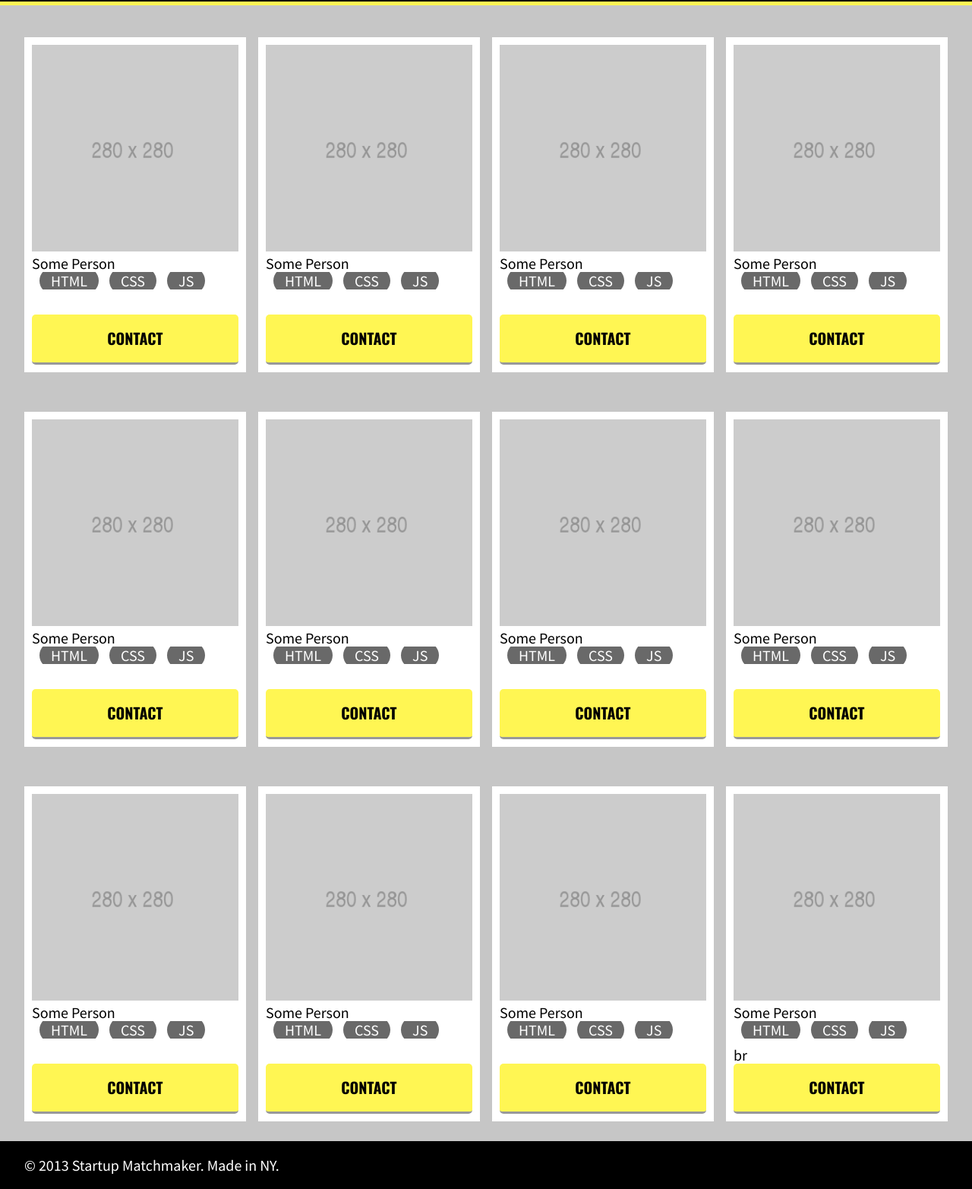
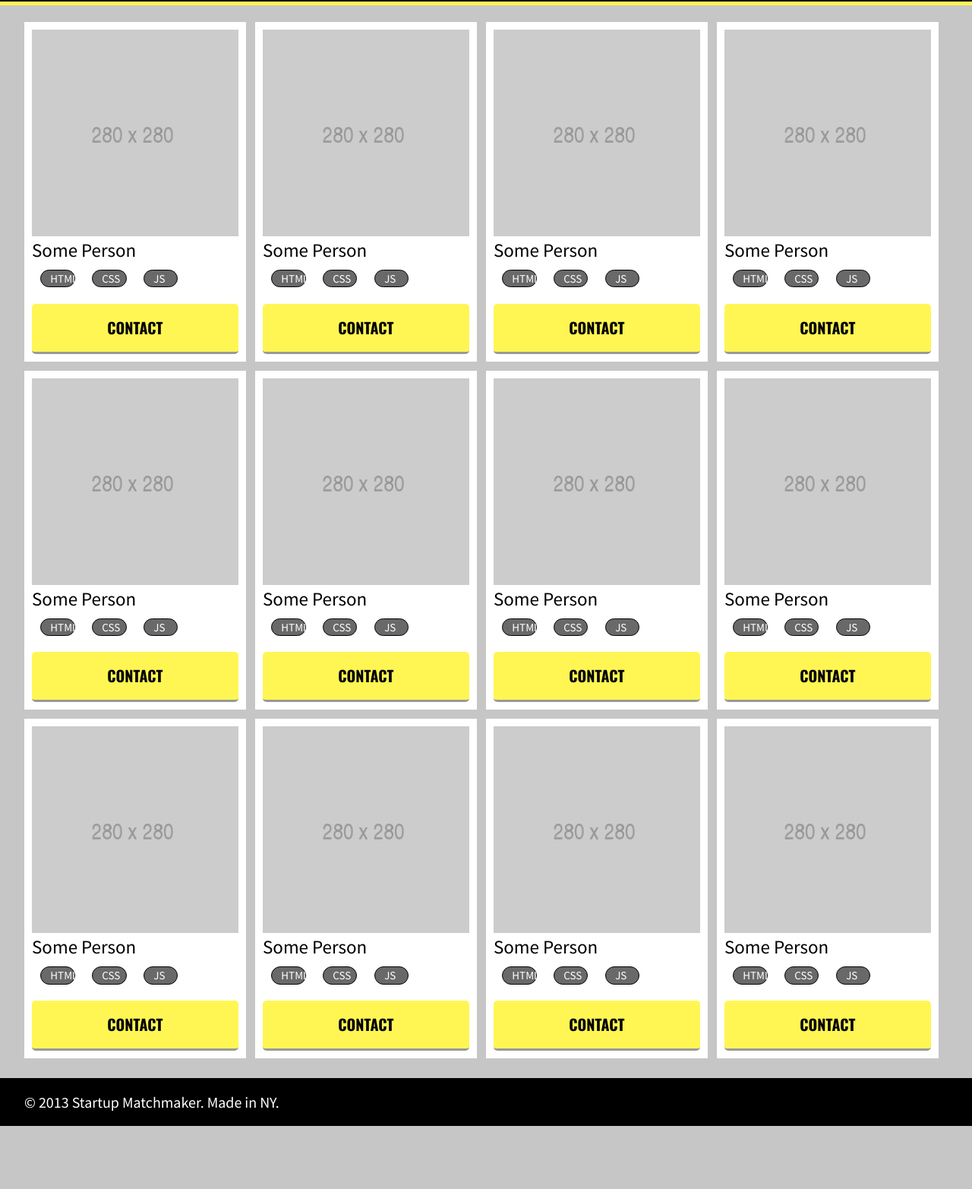
Before and after one commit to RV3310/matchmaker_startup, a plain HTML site: page find_developers.html in a window 1280 px wide. Shown: the part 117-1682 px from the top of the page at 76% size. After the commit the page ends 1599 px from the top, so only its background shows below. Drawn offline with nearby package versions, Linux system fonts and the light colour scheme.

Commit message:
update_181217_1

```diff
--- a/css/styles.css
+++ b/css/styles.css
@@ -37,14 +37,6 @@ Dark grey:      #999999;
 
 .devs {
 	background-color: #C6C6C6;
-}
-
-a:hover {
-		font-weight: 900;
-}
-
-li:hover {
-	font-weight: 900;
 }
 
 .fixed {
@@ -316,35 +308,29 @@ footer {
 	background-color: #000;
 	color: #fff;
 	padding: 20px 0;
+	margin-top: 20px;
 }
 
 /**********************************
 DEV PAGE STYLING
 ************************************/
 
-section .profiles {
-	padding-top: 20px;
-}
 
 .profiles  {
   padding-left: 0;
 }
 
-.profiles li:first-child {
-	margin-left: 0;
-}
-
-.profiles li:last-child {
-	margin-right: 0;
+.profiles ul {
 }
 
 .profiles li {
   list-style: none;
-  display: inline-block;
+  display: inline;
   width: 24%;
   margin: .5% .5%;
   background-color: white;
   padding: 10px;
+  float: left;
 
 }
 
@@ -352,28 +338,74 @@ img {
 	width: 100%;
 }
 
-.skills li {
- border: none;
- display: inline;
- margin: 20px auto 20px 10px;
- background-color: #696969;
- color: white;
- padding: 5px  15px;
- border-radius: 50px;
- font-size: 20px;
+figcaption {
+	font-size: 25px;
 }
 
-.skills li:first-child {
-  margin-left: 0;
+.skills {
+	overflow: hidden;
+	margin-bottom: 10px;
 }
 
-ul .skills {
-	padding-left: 10px;
-	margin-bottom: 10px;
-	overflow: hidden;
+.skills li {
+	/*border: 1px solid black;
+	display: inline-block;*/
+	float: left;
+	/*background-color: #696969;
+	padding: 2px  12px;
+	border-radius: 100px;
+	font-size: 15px;
+	color: #000;*/
+
+}
+
+.skills li a {
+	border: 1px solid black;
+	display: block;
+	background-color: #696969;
+	padding: 2px  12px;
+	border-radius: 100px;
+	font-size: 15px;
+	color: white;
+	margin-right: 0 5px 5px 0;
 }
 
 
-/******************************
+ul .skills {
+	padding-left: 0px;
+}
+
+.box.col_1 {
+	margin-left: 0;
+}
+
+
+/*****************************
 DEV PAGE STLYING
-******************************
+******************************/
+
+/*****************************
+PUSEUDO CLASSES
+******************************/
+
+
+header a:hover {
+	color: yellow;
+}
+
+.active {
+	background-color: grey;
+	vertical-align: baseline;
+}
+
+a:hover {
+		font-weight: 900;
+}
+
+li:hover {
+	font-weight: 900;
+}
+
+/*****************************
+PUSEUDO CLASSES	ENDA
+******************************/
--- a/find_developers.html
+++ b/find_developers.html
@@ -2,7 +2,7 @@
 <html lang="en">
   <head>
   	<meta charset="UTF-8">
-  	<title>SM|Developer Page</title>
+  	<title>Find Developers</title>
 
   	<!-- 'Source Sans Pro', 'Oswald' and 'Merriweather' -->
   	<link href='http://fonts.googleapis.com/css?family=Source+Sans+Pro:400,700|Oswald:700|Merriweather:700,700italic' rel='stylesheet' type='text/css'>
@@ -10,6 +10,7 @@
     <link rel="stylesheet" href="./css/normalize.css">
     <link rel="stylesheet" href="./css/styles.css">
   </head>
+
   <body class="devs">
     <header class="fixed">
       <div class="container clearfix">
@@ -17,7 +18,7 @@
 
         <nav>
           <ul class="header">
-            <li><a href="#" class="selected">Find Developers</a></li>
+            <li><a href="#" class="active">Find Developers</a></li>
             <li><a href="./find_designers.html">Find Designers</a></li>
             <li><a href="#">How it works</a></li>
             <li><a href="#">Our Team</a></li>
@@ -26,147 +27,127 @@
         </nav>
       </div>
     </header>
-    <section class=" profiles relative">
-        <div class="container row_1 ">
+    <section class="profiles relative">
+        <div class="container row_1 clearfix">
           <ul class="profiles" >
             <li class="box col_1">
               <img class="photo" src="./images/placeholder.png" alt="Some Person">
               <figcaption>Some Person</figcaption>
               <ul class="skills">
-                <li>HTML</li>
-                <li>CSS</li>
-                <li>JS</li>
+                <li><a href="#">HTML</a></li>
+                <li><a href="#">CSS</a></li>
+                <li><a href="#">JS</a></li>
               </ul>
-              <br>
               <a href="#" class="cta cta_yellow contact">Contact</a>
             </li>
             <li class="box col_2">
               <img class="photo" src="./images/placeholder.png" alt="Some Person">
               <figcaption>Some Person</figcaption>
               <ul class="skills">
-                <li>HTML</li>
-                <li>CSS</li>
-                <li>JS</li>
+                <li><a href="#">HTML</a></li>
+                <li><a href="#">CSS</a></li>
+                <li><a href="#">JS</a></li>
               </ul>
-              <br>
               <a href="#" class="cta cta_yellow contact">Contact</a>
             </li>
             <li class="box col_3">
               <img class="photo" src="./images/placeholder.png" alt="Some Person">
               <figcaption>Some Person</figcaption>
               <ul class="skills">
-                <li>HTML</li>
-                <li>CSS</li>
-                <li>JS</li>
+                <li><a href="#">HTML</a></li>
+                <li><a href="#">CSS</a></li>
+                <li><a href="#">JS</a></li>
               </ul>
-              <br>
               <a href="#" class="cta cta_yellow contact">Contact</a>
             </li>
             <li class="box col_4">
               <img class="photo" src="./images/placeholder.png" alt="Some Person">
               <figcaption>Some Person</figcaption>
               <ul class="skills">
-                <li>HTML</li>
-                <li>CSS</li>
-                <li>JS</li>
+                <li><a href="#">HTML</a></li>
+                <li><a href="#">CSS</a></li>
+                <li><a href="#">JS</a></li>
               </ul>
-              <br>
               <a href="#" class="cta cta_yellow contact">Contact</a>
             </li>
-          </ul>
-        </div>
-        <div class="container row_2">
-          <ul class="profiles" >
             <li class="box col_1">
               <img class="photo" src="./images/placeholder.png" alt="Some Person">
               <figcaption>Some Person</figcaption>
               <ul class="skills">
-                <li>HTML</li>
-                <li>CSS</li>
-                <li>JS</li>
+                <li><a href="#">HTML</a></li>
+                <li><a href="#">CSS</a></li>
+                <li><a href="#">JS</a></li>
               </ul>
-              <br>
               <a href="#" class="cta cta_yellow contact">Contact</a>
             </li>
             <li class="box col_2">
               <img class="photo" src="./images/placeholder.png" alt="Some Person">
               <figcaption>Some Person</figcaption>
               <ul class="skills">
-                <li>HTML</li>
-                <li>CSS</li>
-                <li>JS</li>
+                <li><a href="#">HTML</a></li>
+                <li><a href="#">CSS</a></li>
+                <li><a href="#">JS</a></li>
               </ul>
-              <br>
               <a href="#" class="cta cta_yellow contact">Contact</a>
             </li>
             <li class="box col_3">
               <img class="photo" src="./images/placeholder.png" alt="Some Person">
               <figcaption>Some Person</figcaption>
               <ul class="skills">
-                <li>HTML</li>
-                <li>CSS</li>
-                <li>JS</li>
+                <li><a href="#">HTML</a></li>
+                <li><a href="#">CSS</a></li>
+                <li><a href="#">JS</a></li>
               </ul>
-              <br>
               <a href="#" class="cta cta_yellow contact">Contact</a>
             </li>
             <li class="box col_4">
               <img class="photo" src="./images/placeholder.png" alt="Some Person">
               <figcaption>Some Person</figcaption>
               <ul class="skills">
-                <li>HTML</li>
-                <li>CSS</li>
-                <li>JS</li>
+                <li><a href="#">HTML</a></li>
+                <li><a href="#">CSS</a></li>
+                <li><a href="#">JS</a></li>
               </ul>
-              <br>
               <a href="#" class="cta cta_yellow contact">Contact</a>
             </li>
-          </ul>
-        </div>
-        <div class="container row_3">
-          <ul class="profiles">
             <li class="box col_1">
               <img class="photo" src="./images/placeholder.png" alt="Some Person">
               <figcaption>Some Person</figcaption>
               <ul class="skills">
-                <li>HTML</li>
-                <li>CSS</li>
-                <li>JS</li>
+                <li><a href="#">HTML</a></li>
+                <li><a href="#">CSS</a></li>
+                <li><a href="#">JS</a></li>
               </ul>
-              <br>
               <a href="#" class="cta cta_yellow contact">Contact</a>
             </li>
             <li class="box col_2">
               <img class="photo" src="./images/placeholder.png" alt="Some Person">
               <figcaption>Some Person</figcaption>
               <ul class="skills">
-                <li>HTML</li>
-                <li>CSS</li>
-                <li>JS</li>
+                <li><a href="#">HTML</a></li>
+                <li><a href="#">CSS</a></li>
+                <li><a href="#">JS</a></li>
               </ul>
-              <br>
               <a href="#" class="cta cta_yellow contact">Contact</a>
             </li>
             <li class="box col_3">
               <img class="photo" src="./images/placeholder.png" alt="Some Person">
               <figcaption>Some Person</figcaption>
               <ul class="skills">
-                <li>HTML</li>
-                <li>CSS</li>
-                <li>JS</li>
+                <li><a href="#">HTML</a></li>
+                <li><a href="#">CSS</a></li>
+                <li><a href="#">JS</a></li>
               </ul>
-              <br>
               <a href="#" class="cta cta_yellow contact">Contact</a>
             </li>
             <li class="box col_4">
               <img class="photo" src="./images/placeholder.png" alt="Some Person">
               <figcaption>Some Person</figcaption>
               <ul class="skills">
-                <li>HTML</li>
-                <li>CSS</li>
-                <li>JS</li>
+                <li><a href="#">HTML</a></li>
+                <li><a href="#">CSS</a></li>
+                <li><a href="#">JS</a></li>
               </ul>
-              br
               <a href="#" class="cta cta_yellow contact">Contact</a>
             </li>
           </ul>
@@ -175,7 +156,7 @@
 
 
     <footer class="relative">
-      <div class="container">
+      <div class="container clearfix">
         <span class="cr">&copy; 2013 Startup Matchmaker. Made in NY.</span>
       </div>
     </footer>
```
Also changed, not shown: find_designers.html (+40 -60 lines), 1 other file.
